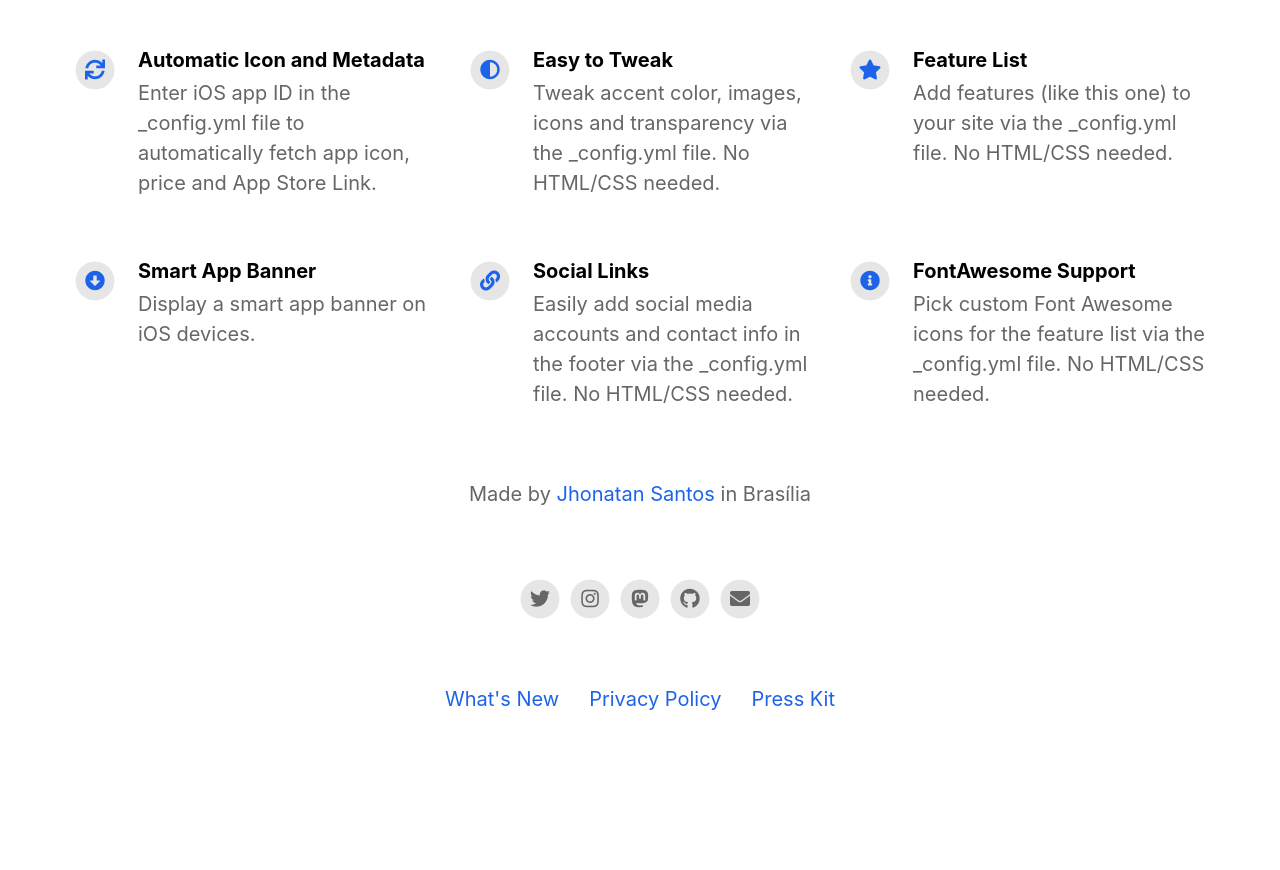
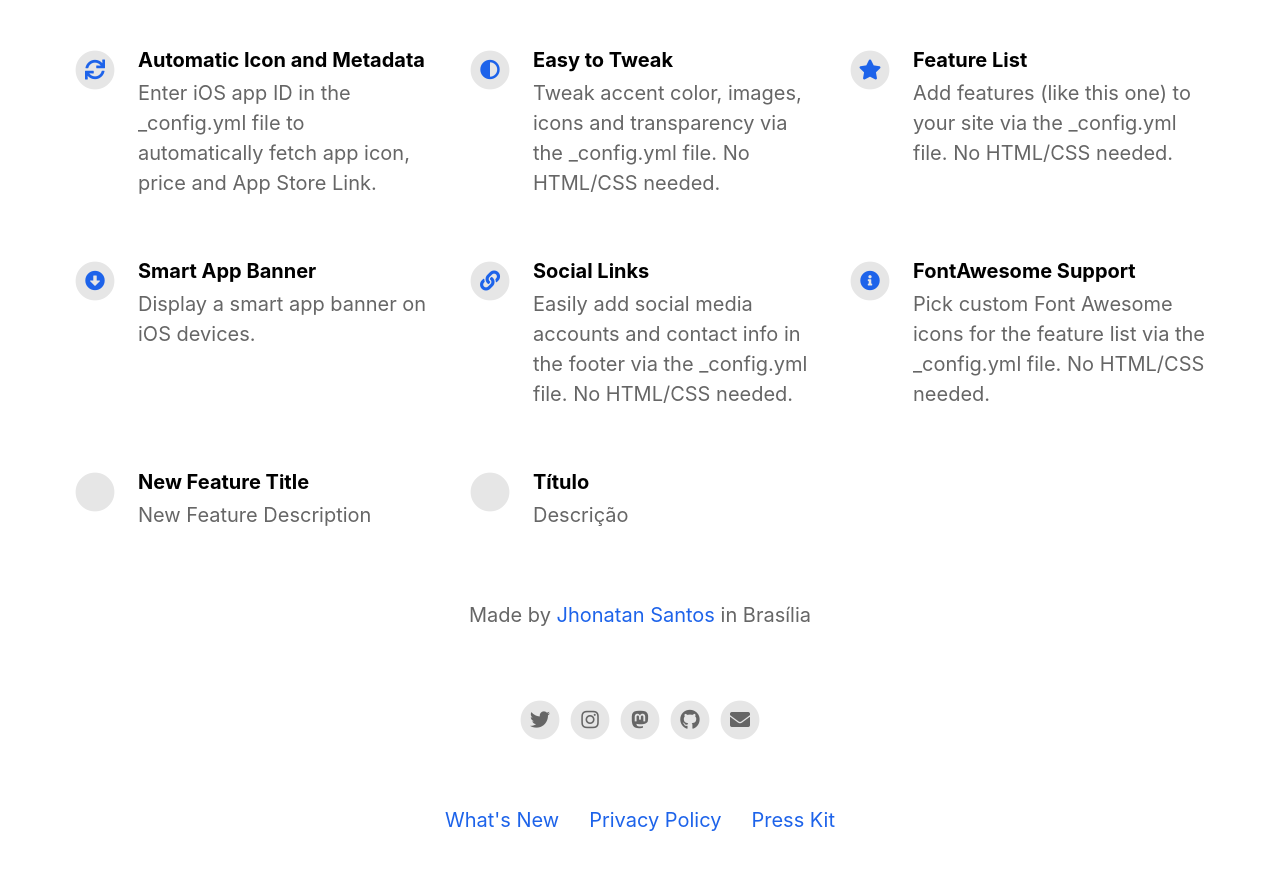
Before and after one commit to Jhonysc43/landing, a Jekyll site: the page built from index.html, in a window 1280 px wide and 900 px high, scrolled down 1395 px. Shown: the top 870 px of the window. Built offline with Jekyll 4.4.1, drawn with Linux system fonts in a browser that asks for light colours; nearby versions of some CDN libraries; before the commit the page ends 2174 px from its top, so only the background shows below that.

Commit message:
Update _config.yml

```diff
--- a/_config.yml
+++ b/_config.yml
@@ -72,9 +72,13 @@ features                                  :
     description                           : Pick custom Font Awesome icons for the feature list via the _config.yml file. No HTML/CSS needed.
     fontawesome_icon_name                 : info-circle
 
-  - title                                 : # New Feature Title
-    description                           : # New Feature Description
-    fontawesome_icon_name                 : # Enter Font Awesome icon name (e.g. star). Find icons on fontawesome.com/icons.
+  - title                                 : New Feature Title
+    description                           : New Feature Description
+    fontawesome_icon_name                 : Enter Font Awesome icon name (e.g. star). Find icons on fontawesome.com/icons.
+
+  - title                                 : Título
+    description                           : Descrição
+    fontawesome_icon_name                 : Alguma coisa com ícone.
 
 
 
```
